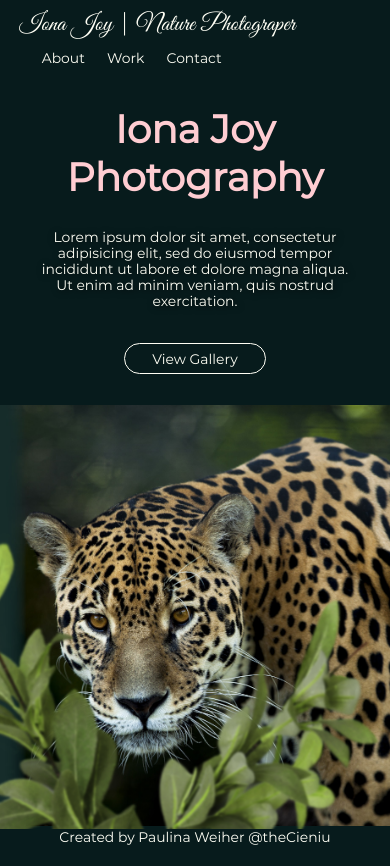
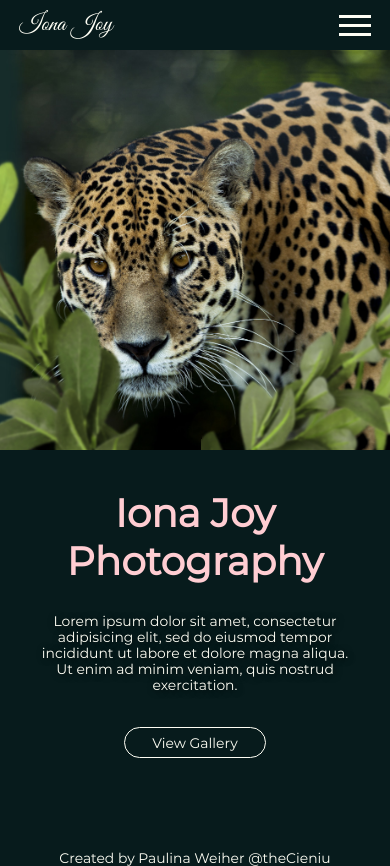
Before and after one commit to theCieniu/photography-website, a plain HTML site: page index.html in a window 390 px wide. Before the commit the page ends 845 px from the top, so only its background shows below. Drawn offline with Linux system fonts and the light colour scheme.

Commit message:
mobile burger menu

```diff
--- a/index.html
+++ b/index.html
@@ -20,13 +20,18 @@
     <nav class="flex-row">
       <a href="#" id="logo" class="flex-row">
         <!--<div><img src="img/iona-joy-logo-white.png" alt="iona joy photography logo"></div> -->
-        <h1>Iona Joy | Nature Photograper</h1>
+        <h1>Iona Joy<span> | Nature Photograper</span></h1>
       </a>
       <ul class="nav-links flex-row">
         <li><a href="#about">About</a></li>
         <li><a href="#work">Work</a></li>
         <li><a href="#contact">Contact</a></li>
       </ul>
+      <div id="burger">
+        <span id="b1"></span>
+        <span id="b2"></span>
+        <span id="b3"></span>
+      </div>
     </nav>
   </header>
 
--- a/script.js
+++ b/script.js
@@ -1 +1,12 @@
-//document.addEventListener("scroll", alert("first test"))
+let burger = document.getElementById("burger");
+let menu = document.querySelector(".nav-links");
+let b1 = document.getElementById("b1");
+let b2 = document.getElementById("b2");
+let b3 = document.getElementById("b3");
+
+burger.addEventListener("click", ()=> {
+  menu.classList.toggle("mobile-menu");
+  b1.classList.toggle("b1");
+  b2.classList.toggle("b2");
+  b3.classList.toggle("b3");
+})
--- a/styles.css
+++ b/styles.css
@@ -106,11 +106,11 @@ h4 {
 /*======= NAVIGATION ===========*/
 #logo {
   justify-content: center;
+  z-index: 8;
 }
 
 nav {
   justify-content: space-between;
-  flex-wrap: wrap;
   width: 90%;
   margin: 0 auto;
 }
@@ -125,6 +125,10 @@ nav ul {
 
 nav li {
   padding-left: 1.6em;
+}
+
+#burger {
+  display: none;
 }
 
 /*======= HERO SECTION ===========*/
@@ -182,7 +186,8 @@ a.button:hover {
   z-index: 3;
   max-width: 70%;
   animation: intro1 3s ease-in-out,
-    plant1 7s ease-in-out 3.5s infinite alternate;
+    plant1 7s ease-in-out 3s infinite alternate;
+  transform-origin: bottom;
 }
 
 @keyframes intro1 {
@@ -208,6 +213,7 @@ a.button:hover {
   max-width: 70%;
   animation: intro2 2s ease-out,
     plant2 5s ease-in-out 2.5s infinite alternate;
+  transform-origin: bottom;
 }
 
 @keyframes intro2 {
@@ -222,7 +228,7 @@ a.button:hover {
   0% {}
 
   100% {
-    transform: translate(1vw, 1vw) rotate(6deg) skew(3deg, -5deg) scale(0.95);
+    transform: translate(1vw, 1vw) rotate(10deg) skew(3deg, -5deg) scale(0.95);
   }
 }
 
@@ -243,18 +249,88 @@ footer {
 /*======= MEDIA QUERY ===========*/
 @media (max-width:1000px) {
 
-  /*======= ================= ===========*/
+  /*======= (max-width:1000px) ===========*/
   #plant1 {
     left: -20vw;
   }
 
-  /*======= ================== ===========*/
+  /*======= media query end ===========*/
 }
 
 @media (max-width:700px) {
 
-  /*======= ================= ===========*/
+  /*======= (max-width:700px)= ===========*/
+  #burger {
+    display: block;
+    z-index: 10;
+  }
+
+  #burger span {
+    padding: 0.15rem 1.6rem;
+    margin: 0.6rem 0;
+    background-color: var(--white);
+    display: block;
+    transition: all 0.5s ease;
+  }
+
+  .nav-links {
+    position: fixed;
+    height: 100vh;
+    width: 100vw;
+    padding-top: 10vh;
+    background-color: var(--dark);
+    top: 0;
+    right: -100%;
+    z-index: 7;
+    flex-direction: column;
+    font-size: var(--header1);
+    text-align: center;
+    align-items: center;
+    transition: transform 1s ease-out;
+    text-decoration: underline;
+  }
+
+  .mobile-menu {
+    transform: translate(-100%, 0);
+  }
+
+  .b1 {
+    transform: rotateZ(45deg) translateY(420%);
+  }
+
+  .b2 {
+    opacity: 0;
+  }
+
+  .b3 {
+    transform: rotateZ(-45deg) translateY(-420%);
+  }
+
   #plant1 {
     left: -35vw;
-    /*======= ================== ===========*/
   }
+
+  #plant2 {
+    right: -20vw;
+  }
+
+  /*======= media query end ===========*/
+}
+
+@media (max-width:400px) {
+
+  /*======= (max-width:400px) ===========*/
+  h1 span {
+    display: none;
+  }
+
+  .hero {
+    flex-direction: column-reverse;
+  }
+
+  .hero-imgs {
+    overflow: hidden;
+  }
+
+  /*======= media query end ===========*/
+}
```
